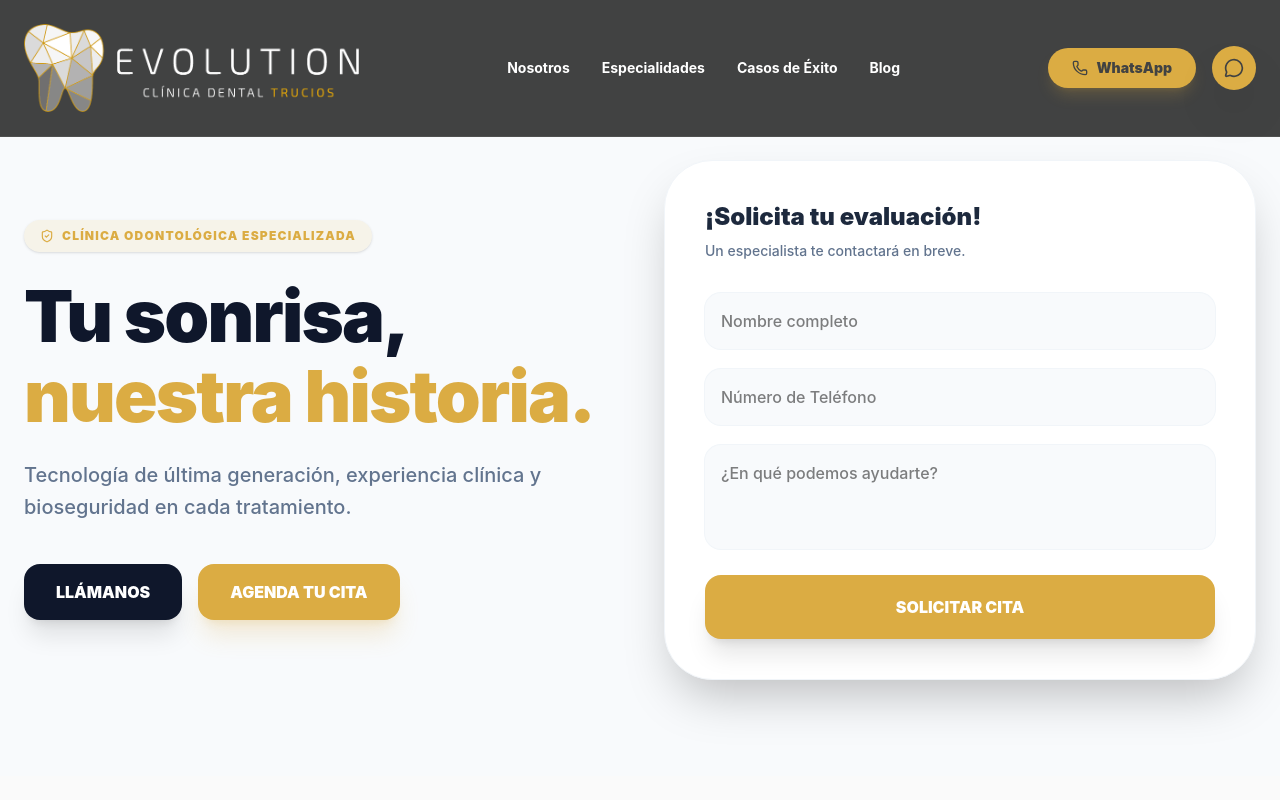
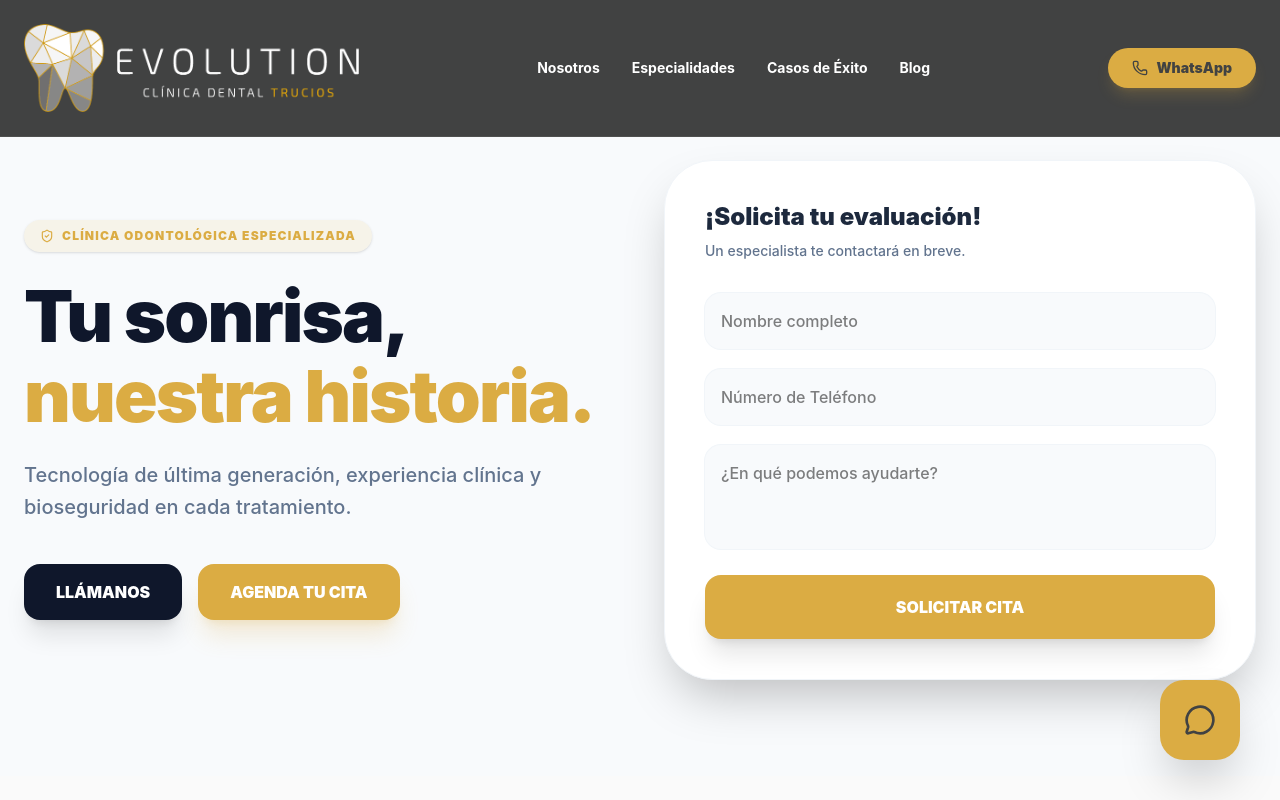
Before and after one commit to KevinAPRK/sistemaevolutionP, a React (Vite) app: page / in a window 1280 px wide. Shown: the top 800 px of the page. Built offline with nearby package versions, Linux system fonts and the light colour scheme; no server answers; the database is empty.

Commit message:
feat(chatbot): open from floating button bottom right

```diff
--- a/src/components/ChatbotPanel.jsx
+++ b/src/components/ChatbotPanel.jsx
@@ -1,14 +1,13 @@
 import React, { useState } from 'react';
-import { X } from 'lucide-react';
+import { MessageCircle, X } from 'lucide-react';
 
 export default function ChatbotPanel({ config, isChatOpen, setIsChatOpen }) {
   const [chatResponse, setChatResponse] = useState(null);
   const phone = config?.telefono || '51969826870';
 
-  if (!isChatOpen) return null;
-
   return (
-    <div className="fixed bottom-10 right-10 z-[100]">
+    <div className="fixed bottom-10 right-10 z-[100] flex flex-col items-end">
+      {isChatOpen && (
         <div className="bg-white w-96 mb-6 rounded-[3rem] shadow-2xl border border-[#c9c8c6]/30 overflow-hidden animate-in fade-in slide-in-from-bottom-10">
           <div className="bg-[#414242] p-8 text-white flex items-center justify-between">
             <div className="flex items-center gap-3">
@@ -35,6 +34,8 @@ export default function ChatbotPanel({ config, isChatOpen, setIsChatOpen }) {
             )}
           </div>
         </div>
+      )}
+      <button onClick={() => setIsChatOpen(!isChatOpen)} className="bg-[#dbac43] text-[#414242] p-6 rounded-3xl shadow-2xl hover:scale-110 transition-transform" aria-label="Abrir chat bot"><MessageCircle size={32} /></button>
     </div>
   );
 }
--- a/src/components/Nav.jsx
+++ b/src/components/Nav.jsx
@@ -1,6 +1,6 @@
 import React from 'react';
 import { Link } from 'react-router-dom';
-import { Phone, ChevronDown, MessageCircle } from 'lucide-react';
+import { Phone, ChevronDown } from 'lucide-react';
 
 export default function Nav({ handleWhatsAppDirect, isScrolled, setIsChatOpen, isChatOpen }) {
   return (
@@ -21,7 +21,6 @@ export default function Nav({ handleWhatsAppDirect, isScrolled, setIsChatOpen, i
 
         <div className="flex items-center gap-4">
           <button onClick={handleWhatsAppDirect} className="flex items-center gap-2 bg-[#dbac43] text-[#414242] px-6 py-2.5 rounded-full font-black text-sm hover:brightness-110 transition-all shadow-lg shadow-[#dbac43]/20"><Phone size={16} /> WhatsApp</button>
-          <button onClick={() => setIsChatOpen(!isChatOpen)} className="bg-[#dbac43] text-[#414242] p-3 rounded-3xl shadow-2xl hover:scale-110 transition-transform"><MessageCircle size={20} /></button>
         </div>
       </div>
     </nav>
```
Lines whose indentation alone changed are shown as unchanged.
